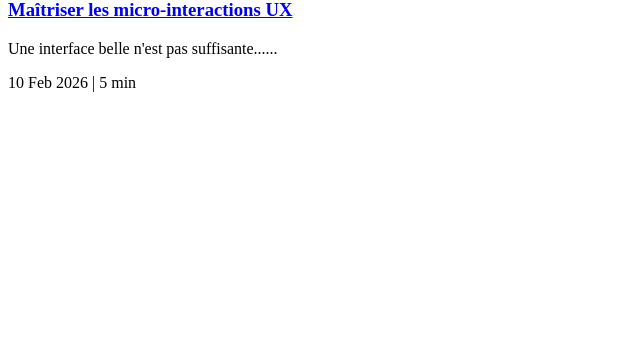
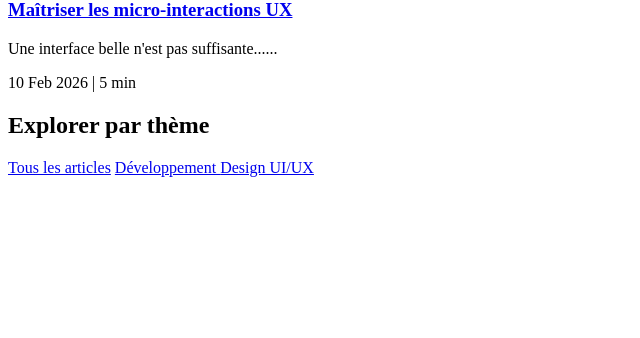
Before and after one commit to SAIDKEDDAR/solicodeproject, a PHP site: page /index.php in a window 1280 px wide. Shown: the part 462-800 px from the top of the page, without its empty margins (0-640 px from the left). Run offline with PHP 8.4, Linux system fonts and the light colour scheme.

Commit message:
3 Commit

```diff
--- a/S4-Page daccuiel/php/page-dynamique/declarer-manipuler-tableau-associatif/index-template.php
+++ b/S4-Page daccuiel/php/page-dynamique/declarer-manipuler-tableau-associatif/index-template.php
@@ -39,5 +39,17 @@
         <?php endforeach; ?>
     </div>
 
+    <section class="filtre-categories">
+    <h2>Explorer par thème</h2>
+    <div class="liste-filtres">
+        <a href="index.php" class="pilule-filtre actif">Tous les articles</a>
+        <?php foreach ($categories as $cat): ?>
+            <a href="categorie.php?id=<?= $cat['id'] ?>" class="pilule-filtre">
+                <?= htmlspecialchars($cat['libelle']) ?>
+            </a>
+            <?php endforeach; ?>
+    </div>
+</section>
+
 </body>
 </html>
--- a/S4-Page daccuiel/php/page-dynamique/declarer-manipuler-tableau-associatif/index.php
+++ b/S4-Page daccuiel/php/page-dynamique/declarer-manipuler-tableau-associatif/index.php
@@ -21,4 +21,14 @@ $articles = [
     ]
 ];
 
+$categories = [
+    [
+        'id' =>1,
+        'libelle' =>'Développement'
+    ],
+    [
+        'id' =>2,
+        'libelle' =>'Design UI/UX'
+    ]
+];
 require 'index-template.php';
```
